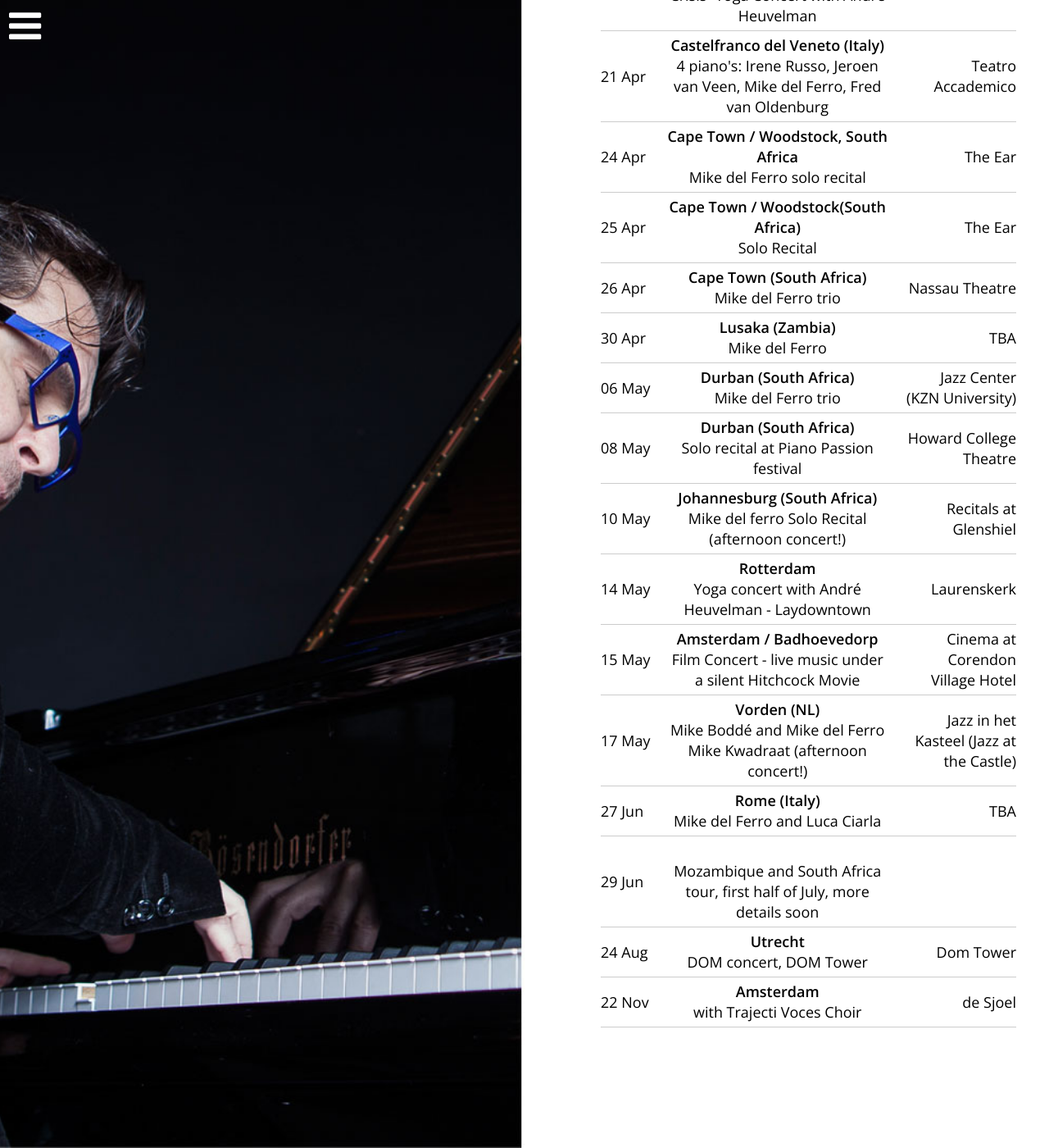
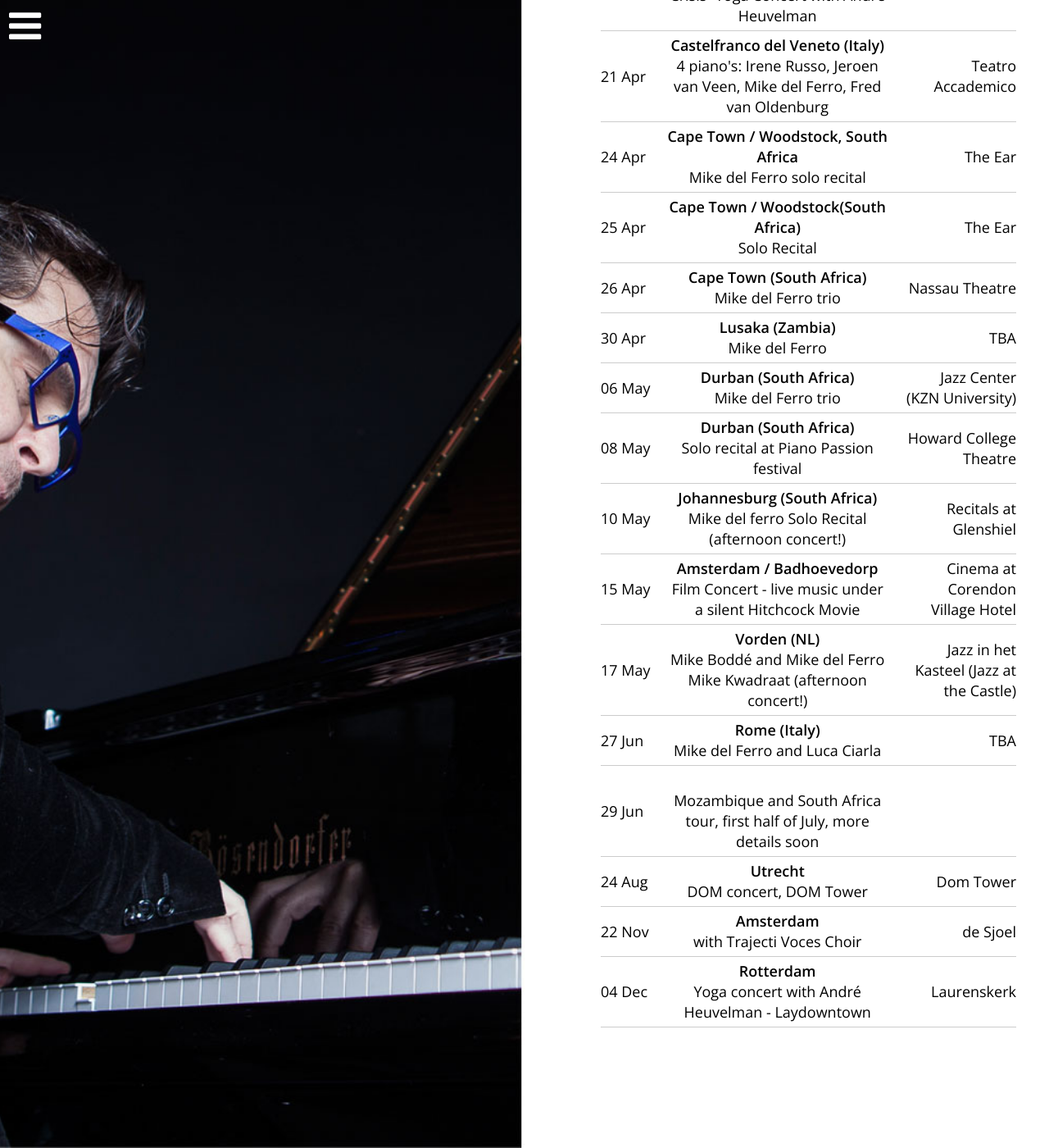
Before and after one commit to mikedelferro/website, a Jekyll site: the page built from agenda.html, in a window 1280 px wide and 1400 px high, scrolled down 528 px. Shown: the whole window at 82% size. Built offline with Jekyll 4.4.1, drawn with Linux system fonts in a browser that asks for light colours; nearby versions of some CDN libraries.

Commit message:
Updated '_data/gigs.yml' via CloudCannon

```diff
--- a/_data/gigs.yml
+++ b/_data/gigs.yml
@@ -32,7 +32,7 @@ items:
     venue: Cape Town (South Africa)
     url: 'https://www.grooteschuurhigh.co.za/'
   - title: Yoga concert with André Heuvelman - Laydowntown
-    date: 2020-05-14 20:00:00
+    date: 2020-12-04 19:00:00
     location: Laurenskerk
     venue: Rotterdam
     url: 'https://laydowntown.com/'
```
